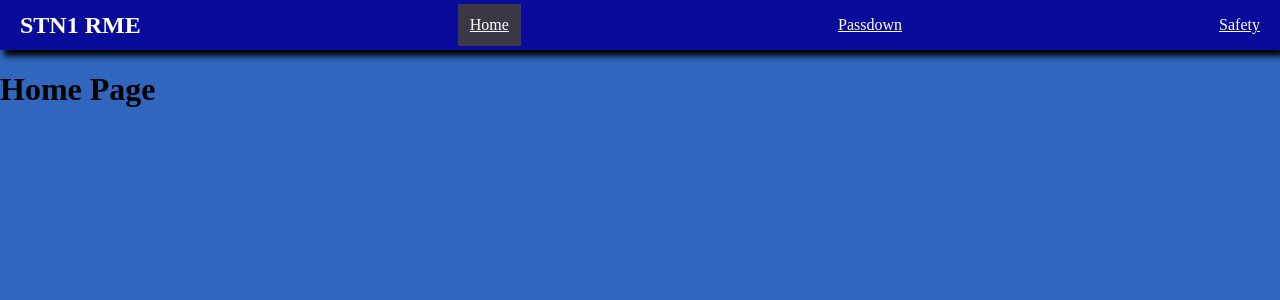
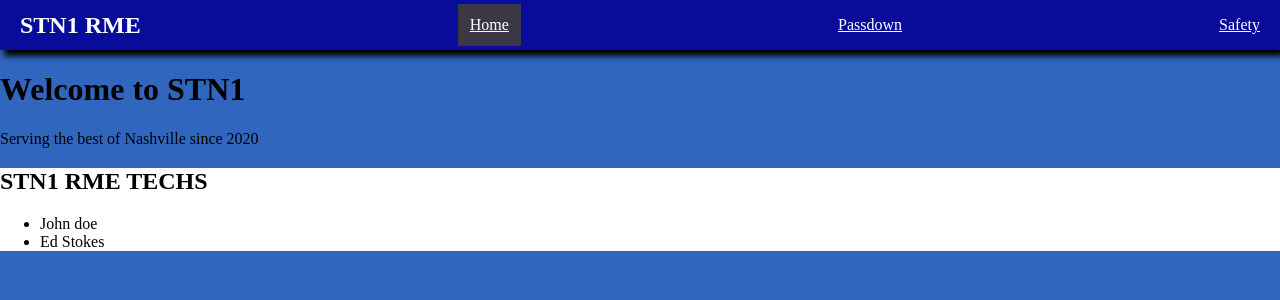
Before and after one commit to EdStokes/RME-APP, a React (Create React App) app: page / in a window 1280 px wide. Shown: the top 300 px of the page. Built offline with nearby package versions, Linux system fonts and the light colour scheme; data requests are answered from the project's data file.

Commit message:
Added title for Home page and tech list

```diff
--- /dev/null
+++ b/db.json
@@ -0,0 +1,47 @@
+{
+  "passdowns": [
+      {
+          "id": 1,
+          "date": "01/01/2023",
+          "tech": "John Doe",
+          "timeIn": "12:000",
+          "timeOut": "10:30",
+          "workorder": 12345678,
+          "description": "Description of work performed",
+          "bookedLabor": 1,
+          "status": "Completed",
+          "comments": "Add necessary commentst here"
+
+      }
+  ],
+
+  "techs": [
+      {
+          "name": "John doe",
+          "userName": "johndoe"
+      },
+      {
+          "name": "Ed Stokes",
+          "userName": "garystok"
+      }
+  ],
+
+  "shiftInfo": [
+      {
+          "name": "John Doe",
+          "shift": "FHD",
+          "timeIn": "12:00",
+          "timeOut": "22:30"
+      }
+  ],
+
+  "safety": [
+      {
+          "saftyTopic": "safety topic of the day",
+          "standardOfWork": "Standards of work",
+          "signOffRequired": "true"
+      }
+  ]
+
+
+}
--- a/src/components/Home.jsx
+++ b/src/components/Home.jsx
@@ -1,6 +1,39 @@
+import React, {useEffect, useState} from "react";
+
+function TechList() {
+    const [techs, setTechs] = useState([]);
+    useEffect(() => {
+        fetch("http://localhost:4000/techs")
+        .then((response) => response.json())
+        .then((techs) => setTechs(techs));
+    }, []);
+
+    return (
+        <div className="techList">
+            <h2>STN1 RME TECHS</h2>
+            <ul>
+            {techs.map((tech) => (
+                <li key={tech.name}>{tech.name}</li>
+            ))}
+            </ul>
+        </div>
+    )
+}
+
+function ShiftInfo() {
+
+}
+
+
 function Home() {
     return (
-        <h1>Home Page</h1>
+        <div>
+        <h1 className="homeTitle">Welcome to STN1</h1>
+        <p>Serving the best of Nashville since 2020</p>
+        <TechList />
+
+        </div>
+
     )
 }
 
--- a/src/styles.css
+++ b/src/styles.css
@@ -23,3 +23,7 @@
     background-color: #3c3744;
     padding:  12px;
  }
+
+ .techList {
+    background-color: white;
+ }
```
Also changed, not shown: package.json (+12 -3 lines), src/db.json (deleted, +0 -44 lines), 1 other file (tests, documents, lock files or other folders).
